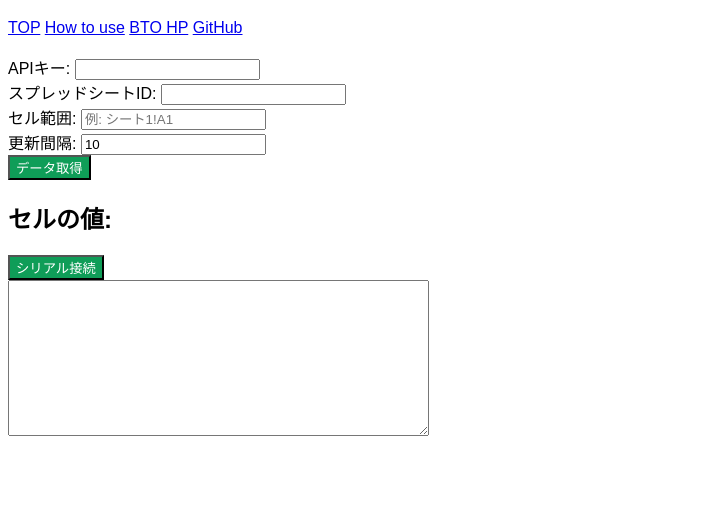
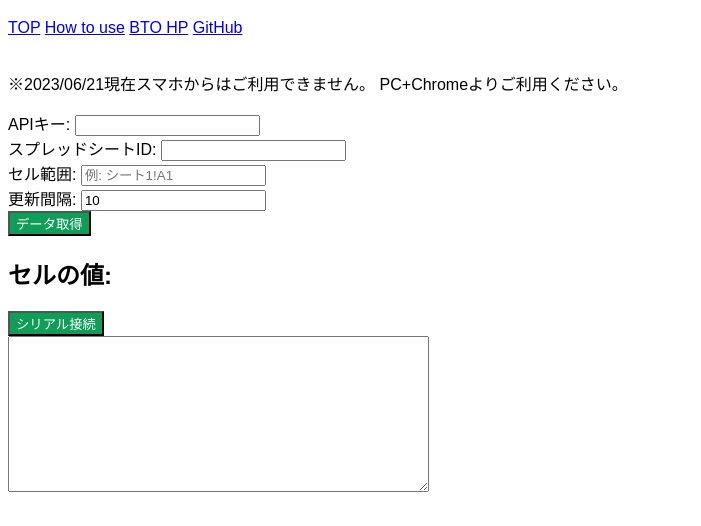
Before and after one commit to bit-trade-one/AD7SGPR-GSS, a plain HTML site: page docs/index.html in a window 1280 px wide. Shown: the part 70-596 px from the top of the page, without its empty margins (0-701 px from the left). Drawn offline with Linux system fonts and the light colour scheme.

Commit message:
Update index.html

```diff
--- a/docs/index.html
+++ b/docs/index.html
@@ -29,6 +29,7 @@
       </nav>
       <br>
     </header>
+     <p>※2023/06/21現在スマホからはご利用できません。 PC+Chromeよりご利用ください。</p>
     <label for="api-key">APIキー:</label>
     <input type="text" id="api-key">
     <br>
```
